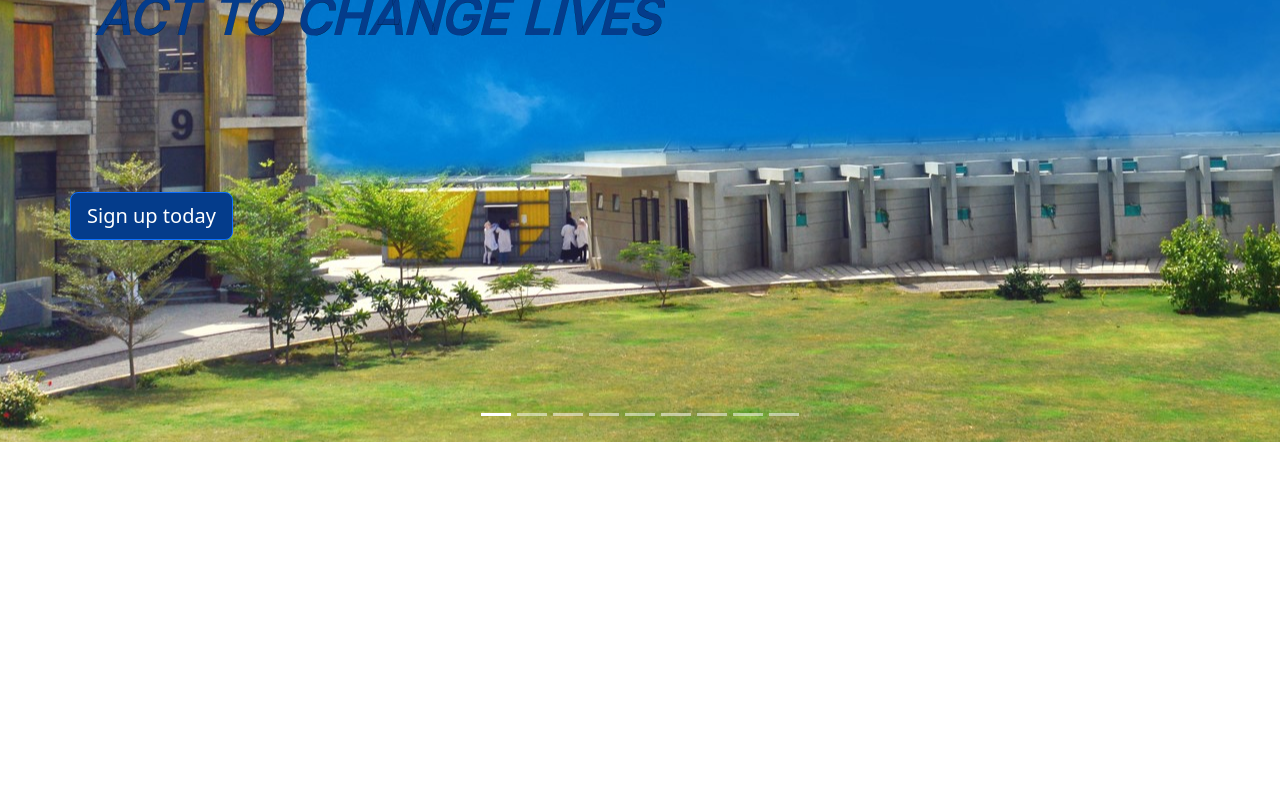
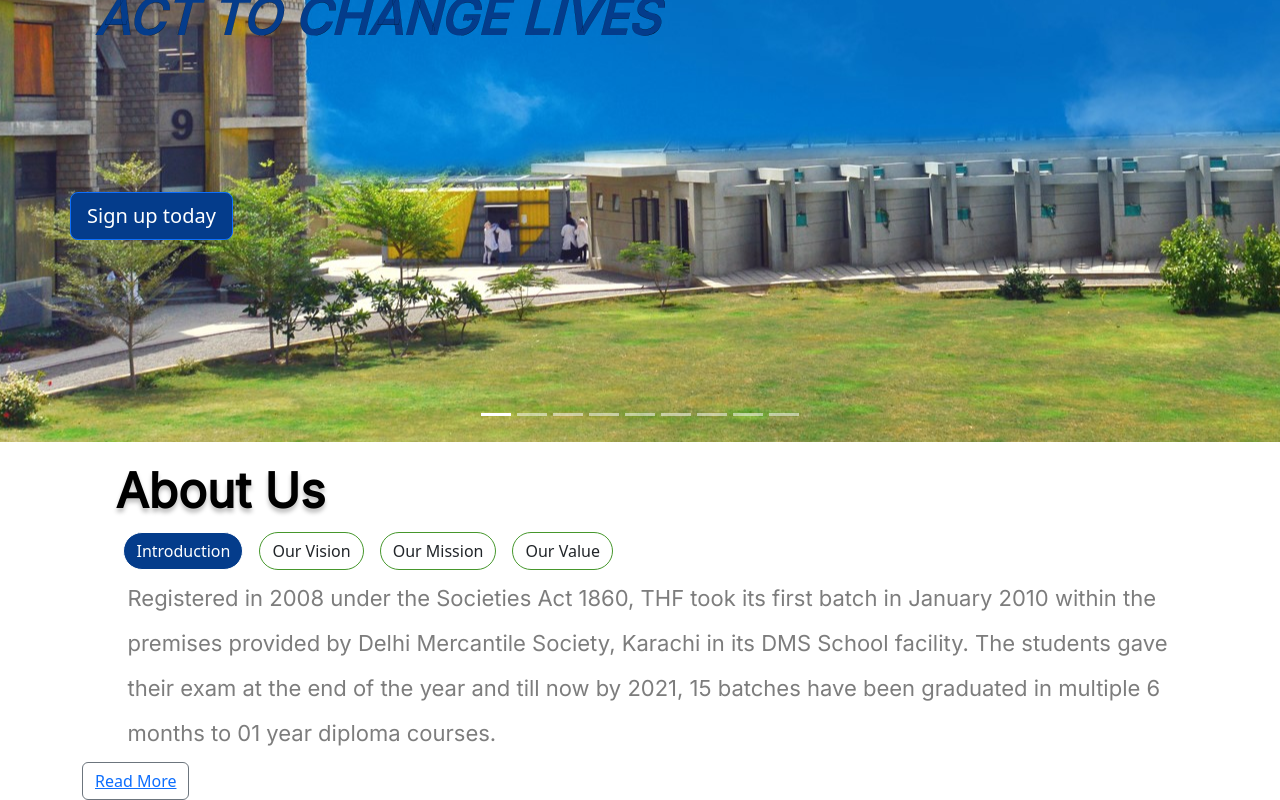
Before and after one commit to mubeen25/THF-React, a React (Vite) app: page / in a window 1280 px wide. Shown: the part 573-1373 px from the top of the page. Before the commit the page ends 1015 px from the top, so only its background shows below. Built offline with nearby package versions, Linux system fonts and the light colour scheme.

Commit message:
addition of the about component

```diff
--- a/src/App.jsx
+++ b/src/App.jsx
@@ -3,6 +3,7 @@ import React from 'react'
 import './App.css'
 import Navbar from './Components/Navbar'
 import Carousal from './Components/Carousal'
+import About from './Components/About'
 
 function App() {
 
@@ -10,6 +11,7 @@ function App() {
     <>
       <Navbar/>
       <Carousal/>
+      <About/>
     </>
   )
 }
--- /dev/null
+++ b/src/Components/About.css
@@ -0,0 +1,192 @@
+.about {
+    background-color: #FFFFFF;
+    position: relative;
+    width: 100%;
+    height: 350px;
+    left: 0px;
+    top: 0px;
+}
+
+.aboutheading {
+    position: relative;
+    width: 100%;
+    height: auto;
+    left: 3%;
+    top: 20px;
+    font-family: 'Inter', sans-serif;
+    font-style: normal;
+    font-weight: 700;
+    font-size: 48px;
+    line-height: 58px;
+    color: #000000;
+    text-shadow: 0px 4px 4px rgba(0, 0, 0, 0.25);
+}
+
+.heading {
+    position: relative;
+    width: auto;
+    height: auto;
+    top: 10px;
+    font-family: 'Inter', sans-serif;
+    font-style: normal;
+    font-weight: 700;
+    font-size: 48px;
+    line-height: 58px;
+    color: #000000;
+    text-align: center;
+    text-shadow: 0px 4px 4px rgba(0, 0, 0, 0.25);
+}
+
+.tab {
+    outline-style: hidden;
+}
+
+.main {
+    position: relative !important;
+    width: 146px !important;
+    height: 43px !important;
+    left: 3% !important;
+    top: 82px !important;
+}
+
+.one {
+    position: relative;
+    width: 119px;
+    height: 24px;
+    left: 10%;
+    top: 92px;
+    font-family: 'Inter', sans-serif;
+    font-style: normal;
+    font-weight: 600;
+    font-size: 20px;
+    line-height: 24px;
+    background: #E8E8E8 !important;
+    color: #000000 !important;
+    border-radius: 21.5px !important;
+}
+
+.main2 {
+    position: relative !important;
+    width: 146px !important;
+    height: 43px !important;
+    left: 4% !important;
+    top: 82px !important;
+}
+
+.two {
+    position: relative;
+    width: 98px;
+    height: 24px;
+    left: 424px;
+    top: 92px;
+    font-family: 'Inter', sans-serif;
+    font-style: normal;
+    font-weight: 600;
+    font-size: 20px;
+    line-height: 24px;
+    background: #E8E8E8 !important;
+    color: black !important;
+    border-radius: 22px !important;
+}
+
+.main3 {
+    position: relative !important;
+    width: 146px !important;
+    height: 43px !important;
+    left: 5% !important;
+    top: 82px !important;
+}
+
+.three {
+    position: relative;
+    width: 116px;
+    height: 24px;
+    left: 591px;
+    top: 92px;
+    font-family: 'Inter', sans-serif;
+    font-style: normal;
+    font-weight: 600;
+    font-size: 20px;
+    line-height: 24px;
+    background: #E8E8E8 !important;
+    color: black !important;
+    border-radius: 22px !important;
+}
+
+.main4 {
+    position: relative !important;
+    width: 165px !important;
+    height: 43px !important;
+    left: 6% !important;
+    top: 82px !important;
+}
+
+.four {
+    position: relative;
+    width: 106px;
+    height: 24px;
+    left: 774px;
+    top: 92px;
+    font-family: 'Inter', sans-serif;
+    font-style: normal;
+    font-weight: 600;
+    font-size: 20px;
+    line-height: 24px;
+    background: #E8E8E8 !important;
+    color: #000000 !important;
+    border-radius: 22px !important;
+}
+
+.tab button.active {
+    background-color: #043C8B !important;
+    color: #fff !important;
+}
+
+.tabcontent {
+    position: relative;
+    width: auto;
+    height: auto;
+    left: 3%;
+    top: 28%;
+    font-family: 'Inter', sans-serif;
+    font-style: normal;
+    font-weight: 400;
+    font-size: 22px;
+    line-height: 45px;
+    /* or 159% */
+    color: #7D7D7D;
+    /* display: none; */
+    padding: 6px 12px;
+    /* -webkit-animation: fadeEffect 1s;
+    animation: fadeEffect 1s; */
+    transition: 1.5s;
+}
+
+@-webkit-keyframes fadeEffect {
+    from {
+        opacity: 0;
+    }
+    to {
+        opacity: 1;
+    }
+}
+
+@keyframes fadeEffect {
+    from {
+        opacity: 0;
+    }
+    to {
+        opacity: 1;
+    }
+}
+
+.btn-tabs {
+    position: relative;
+    width: auto;
+    height: auto;
+    left: 3%;
+    top: 25%;
+    border: 1px solid #46972C;
+    margin: 0 .5em;
+    border-radius: 22px;
+}
--- /dev/null
+++ b/src/Components/About.jsx
@@ -0,0 +1,105 @@
+import React, { useState } from 'react'
+import './About.css'
+
+const About = () => {
+
+    // const openCity = (event, cityName) => {
+    //     var i, tabcontent, tablinks;
+    //     tabcontent = document.getElementsByClassName("tabcontent");
+    //     for (i = 0; i < tabcontent.length; i++) {
+    //         tabcontent[i].style.display = "none";
+    //     }
+    //     tablinks = document.getElementsByClassName("tablinks");
+    //     for (i = 0; i < tablinks.length; i++) {
+    //         tablinks[i].className = tablinks[i].className.replace(" active", "");
+    //     }
+    //     document.getElementById(cityName).style.display = "block";
+    //     event.currentTarget.className += " active";
+    // }
+    // // Get the element with id="defaultOpen" and click on it
+    // document.getElementById("defaultOpen").click();
+
+    const [activeTab, setActiveTab] = useState(0);
+
+    const handleTabClick = (index) => {
+        setActiveTab(index);
+    };
+
+    const tabData = [
+        {
+            label: 'Introduction',
+            content: 'Registered in 2008 under the Societies Act 1860, THF took its first batch in January 2010 within the premises provided by Delhi Mercantile Society, Karachi in its DMS School facility. The students gave their exam at the end of the year and till now by 2021, 15 batches have been graduated in multiple 6 months to 01 year diploma courses.',
+        },
+        {
+            label: 'Our Vision',
+            content: 'Where can I get some? Creating a new cadre of skilled Pakistanis with internationally recognized technical qualifications, opening up a new world of opportunities. i.e. A SKILLED PAKISTAN',
+        },
+        {
+            label: 'Our Mission',
+            content: 'To initiate a movement to skill the motivated illiterate, semi-literate and literate: To provide technical training ‘with a difference’ in quality of skills as well as ethical, social and moral values.',
+        },
+        {
+            label: 'Our Value',
+            content: `${<p>Integrity<br/> Ownership <br/> Continuous Improvement</p>}`,
+        }
+    ];
+    return (
+        <>
+            {/* About  */}
+            <section id="About">
+                <div class="container about">
+                    <h1 class="aboutheading">About Us</h1>
+                    <br />
+                    {/* <div class="tab">
+                        <button class="btn tablinks one main" onclick={openCity(event, 'Introduction')} id="defaultOpen">Introduction</button>
+                        <button class="btn tablinks two main2" onclick={openCity(event, 'Our Vision')}>Our Vision</button>
+                        <button class="btn tablinks three main3" onclick={openCity(event, 'Our Mission')}>Our Mission</button>
+                        <button class="btn tablinks four main4" onclick={openCity(event, 'Our Value')}>Our Value</button>
+                    </div> */}
+
+                    {/* <div id="Introduction" class="tabcontent">
+                <p>Registered in 2008 under the Societies Act 1860, THF took its first batch in January 2010 within the premises provided by Delhi Mercantile Society, Karachi in its DMS School facility. The students gave their exam at the end of the year
+                    and till now by 2021, 15 batches have been graduated in multiple 6 months to 01 year diploma courses.</p>
+            </div>
+
+            <div id="Our Vision" class="tabcontent">
+                <p>Where can I get some? Creating a new cadre of skilled Pakistanis with internationally recognized technical qualifications, opening up a new world of opportunities. i.e. A SKILLED PAKISTAN
+                </p>
+            </div>
+
+            <div id="Our Mission" class="tabcontent">
+                <p>To initiate a movement to skill the motivated illiterate, semi-literate and literate: To provide technical training ‘with a difference’ in quality of skills as well as ethical, social and moral values.
+                </p>
+            </div>
+            <div id="Our Value" class="tabcontent">
+                <p>Integrity<br/> Ownership
+                    <br/> Continuous Improvement</p>
+            </div> */}
+
+                    <div>
+                        <div className="tab">
+                            {tabData.map((tab, index) => (
+                                <button
+                                    key={index}
+                                    className={index === activeTab ? 'active btn btn-tabs tablinks' : 'btn btn-tabs tablinks'}
+                                    onClick={() => handleTabClick(index)}
+                                >
+                                    {tab.label}
+                                </button>
+                            ))}
+                        </div>
+                        <div className="tabcontent">
+                            {tabData[activeTab].content}
+                        </div>
+                    </div>
+
+                    <button type="button" class="btn btn-outline-secondary"><a class="read-more" href="#"> Read
+                        More</a></button>
+                </div>
+
+            </section>
+        </>
+    )
+}
+
+export default About
```
